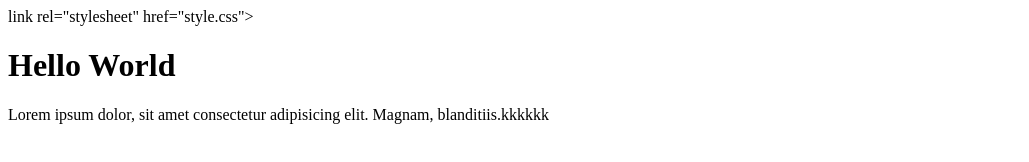
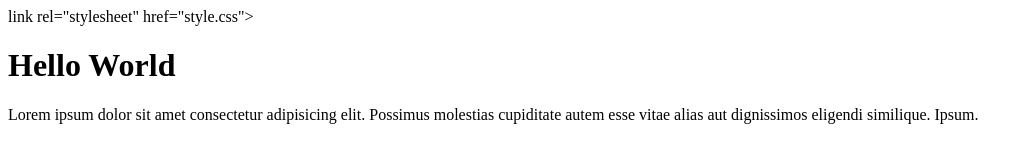
Before and after one commit to soma0148/git-test, a plain HTML site: page index.html in a window 1280 px wide. Shown: the whole page, without its empty margins (0-1029 px from the left). Drawn offline with Linux system fonts and the light colour scheme.

```diff
--- a/index.html
+++ b/index.html
@@ -9,6 +9,6 @@
 </head>
 <body>
     <h1>Hello World</h1>
-    <p>Lorem ipsum dolor, sit amet consectetur adipisicing elit. Magnam, blanditiis.kkkkkk</p>
+    <p>Lorem ipsum dolor sit amet consectetur adipisicing elit. Possimus molestias cupiditate autem esse vitae alias aut dignissimos eligendi similique. Ipsum.</p>
 </body>
 </html>
```
